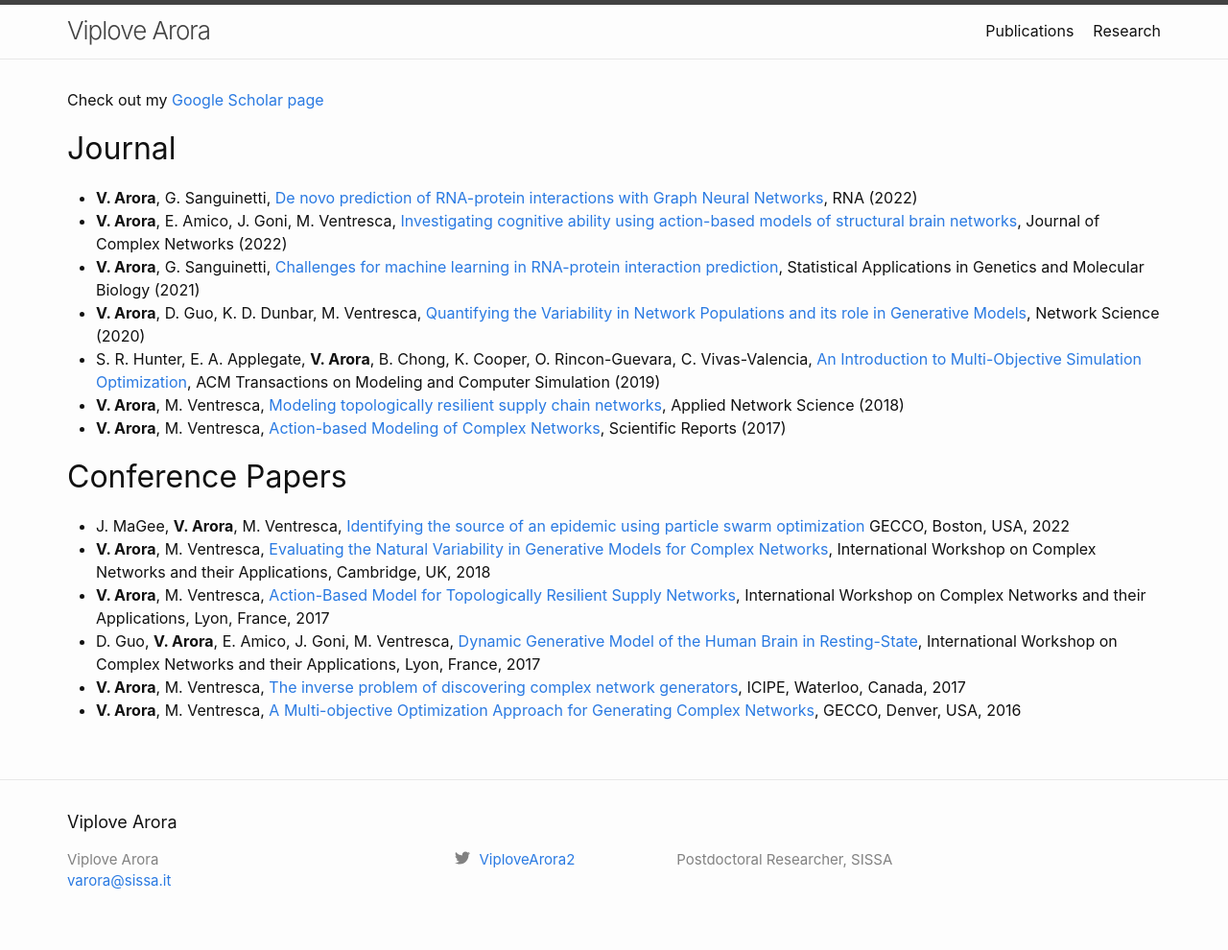
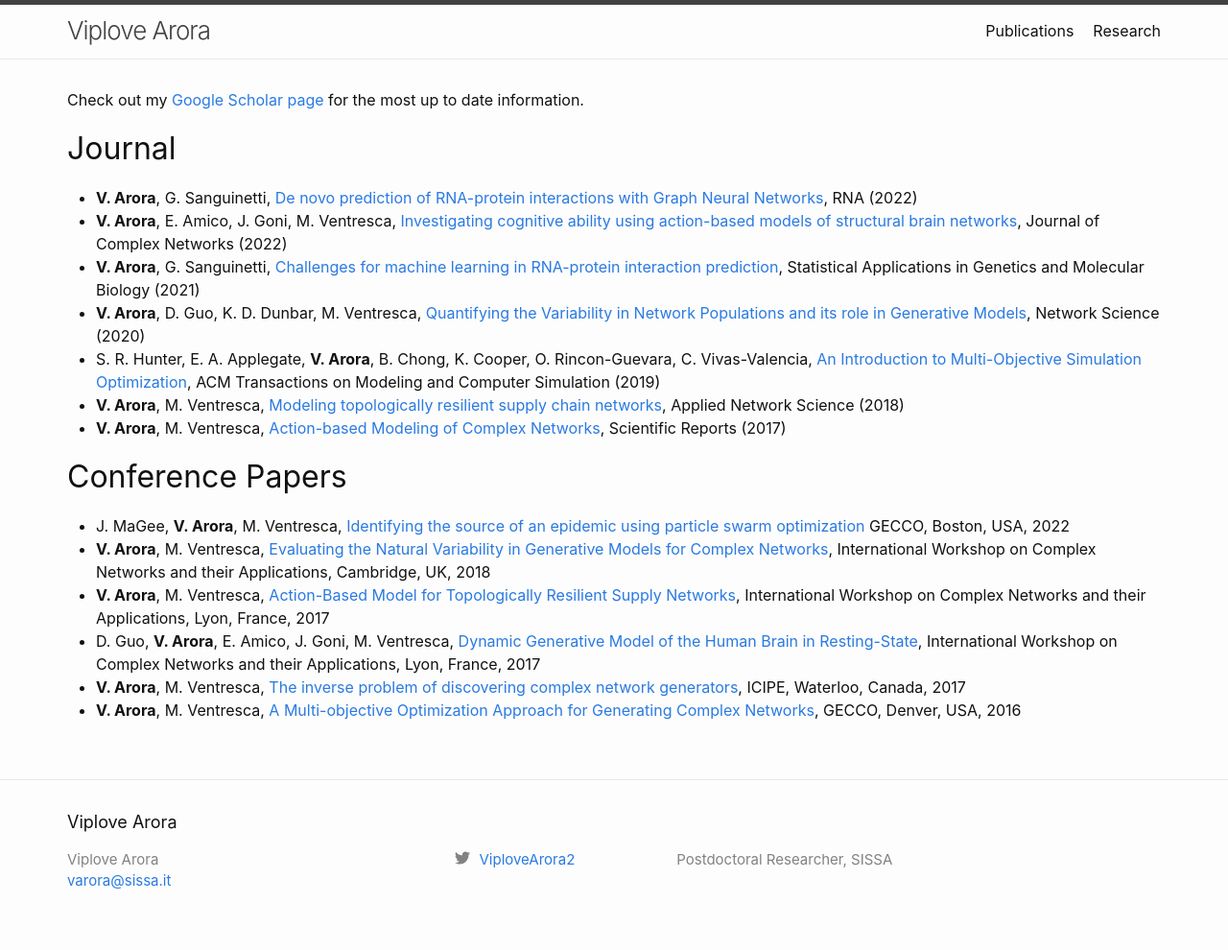
Before and after one commit to viplovearora/viplovearora.github.io, a Jekyll site: the page built from publications.md, in a window 1280 px wide. Shown: the whole page at 96% size. Built offline with Jekyll 4.4.1, drawn with Linux system fonts in a browser that asks for light colours.

Commit message:
Update publications.md
minor change

```diff
--- a/publications.md
+++ b/publications.md
@@ -3,7 +3,7 @@ layout: page
 title: Publications
 permalink: /publications/
 ---
-Check out my [Google Scholar page](https://scholar.google.com/citations?user=GqGF8SkAAAAJ&hl=en)
+Check out my [Google Scholar page](https://scholar.google.com/citations?user=GqGF8SkAAAAJ&hl=en) for the most up to date information.
 
 ## Journal
 - **V. Arora**, G. Sanguinetti, [De novo prediction of RNA-protein interactions with Graph Neural Networks](https://rnajournal.cshlp.org/content/early/2022/08/25/rna.079365.122.abstract), RNA (2022)
```
